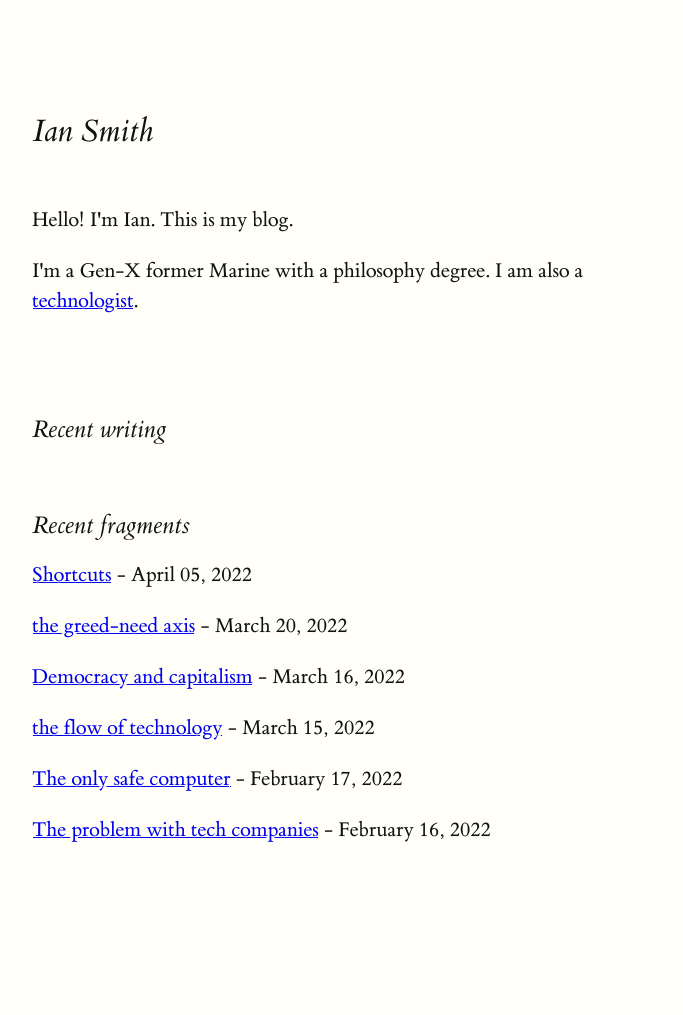
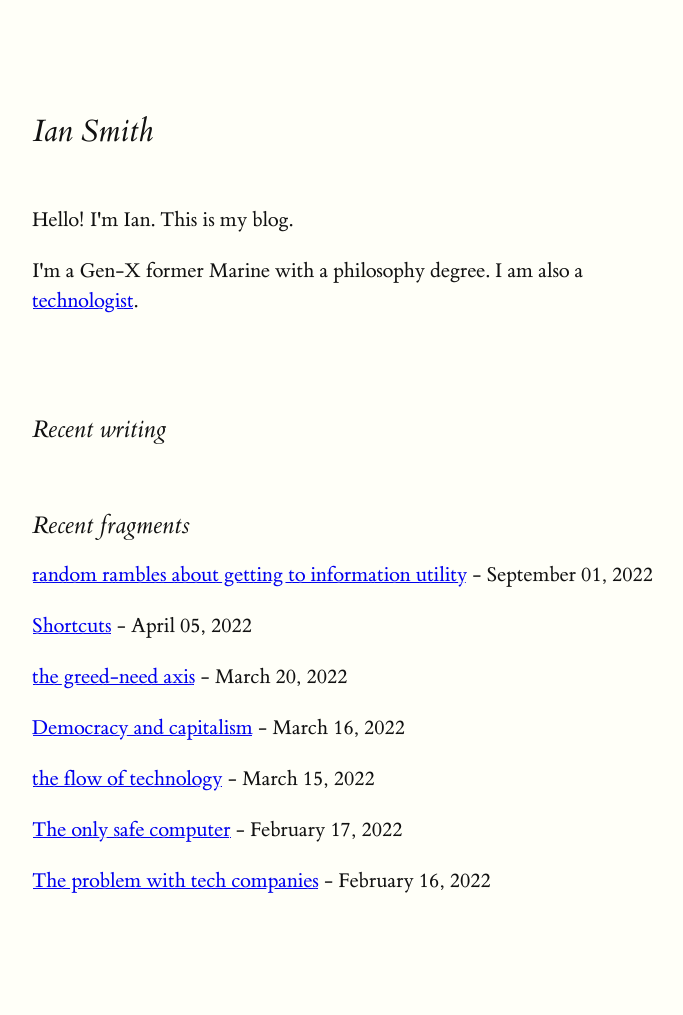
Before and after one commit to imsmith/imsmith.github.io, a Jekyll site: the page built from index.html, in a window 1280 px wide. Shown: the whole page, without its empty margins (128-811 px from the left). Built offline with Jekyll 4.4.1, drawn with Linux system fonts in a browser that asks for light colours; before the commit the page ends 964 px from its top, so only the background shows below that.

Commit message:
Update 2022.09.01-Random-big-picture-thoughts.md

```diff
--- a/_fragments/2022.09.01-Random-big-picture-thoughts.md
+++ b/_fragments/2022.09.01-Random-big-picture-thoughts.md
@@ -1,3 +1,10 @@
+---
+layout: post
+title: 'random rambles about getting to information utility'
+date: '2022-09-01 00:00Z'
+categories: post
+---
+
 1. Scaling is hard, not well defined, and happens "slowly, then all at once". This is true for people, processes, tools, and products. And most systems aren't layered well for scaling (perhaps because breaking layers is seen as a shortcut or advantage in startup culture). Networking leaned on the OSI model for networking for a very long time even as reality departed further and further away because the layers matched organizational and technological concepts, until they didn't. Analogous story for MVC and client-server architectures. None of our models really fit a world of mobile Internet, distributed applications, or remote work particularly well, and it's beginning to show. Fixing this model-orientation problem is really foundational.
 
 2. "Making things" evolves, as does "Management of making things", from Craft > Mechanization > Industrialization, and I think that building physical stuff, and the management of builders of physical stuff, is much, much more evolved than the building of informational stuff, and that the management of builders of informational stuff is even further behind. This is where the Technologist's Dilemma lives. It is where "Builders want to build" lives. It is where "Move fast and break things" lives. Figuring out how to manage not just Peter Drucker's Information Worker or Richard Florida's Creative Class but the 21st Century equivalent of a Venetian glass blower is really foundational to taking programming from a craft to mechanizing (automating) it to industrializing (systematizing that automation). It doesn't feel like the business management community recognizes this is a problem, much less that they are doing anything about it. This is of particular concern because society (well, the society of the developed world) is already well on the way to what comes after Industrialization and can't succeed without gettting informational stuff commoditized and turned into utilities.
```
